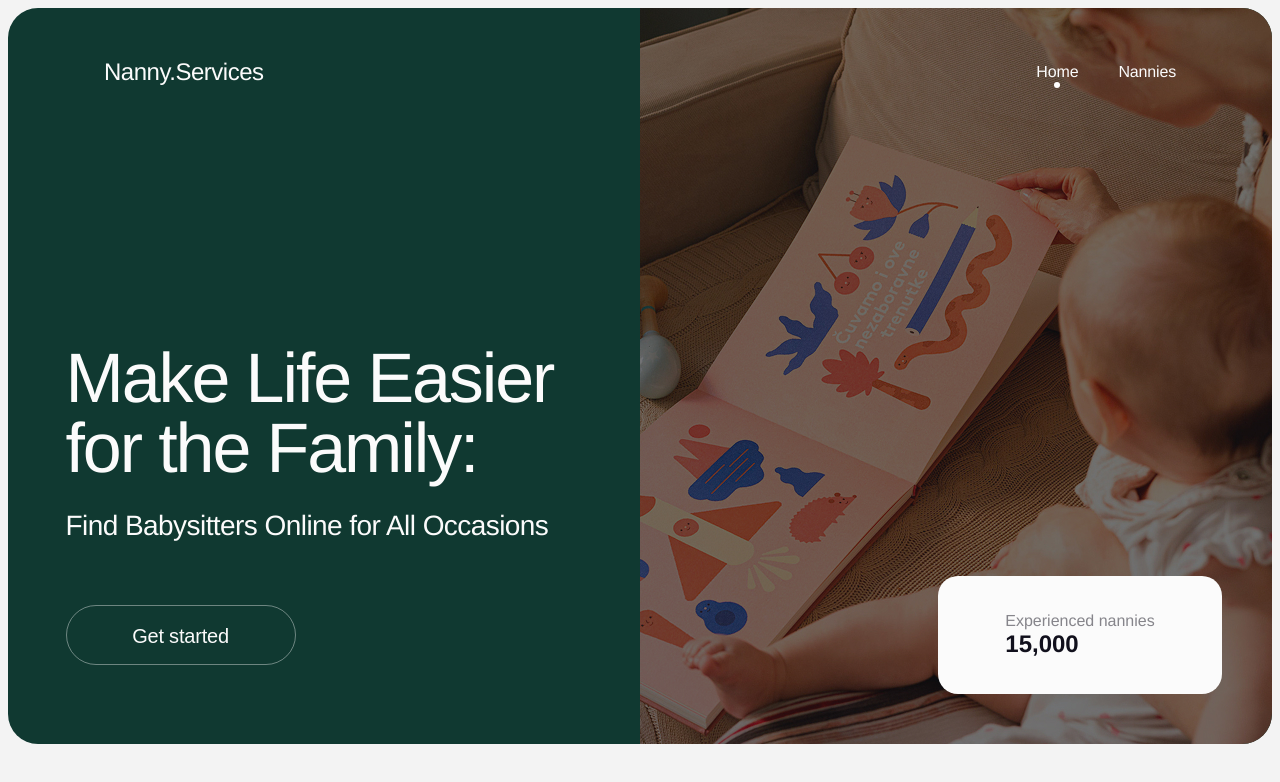
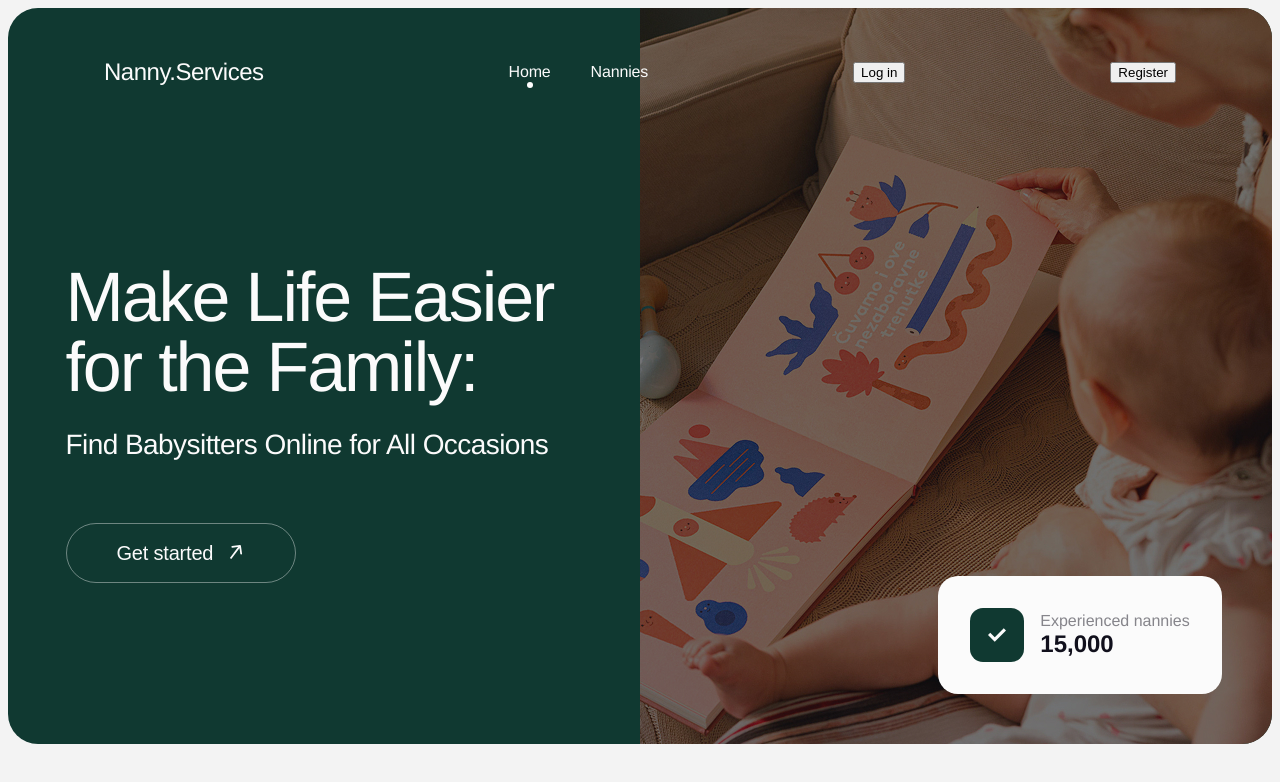
Before and after one commit to mafutka/nanny-service-pet-proect, a Next.js app: page / in a window 1280 px wide. Shown: the top 782 px of the page. Built offline with nearby package versions, Linux system fonts and the light colour scheme.

Commit message:
login-register-added

```diff
--- a/components/Header/Header.tsx
+++ b/components/Header/Header.tsx
@@ -1,11 +1,30 @@
+'use client'
+
 import Navigation from "../Navigation/Navigation"
+import { useState } from "react";
+import AuthModal from "../AuthModal/AuthModal";
 import css from "./Header.module.css"
 
 export default function Header() {
+    const [authType, setAuthType] = useState<"login" | "register" | null>(null);
+    const isLoggedIn = false;
     return (
         <header className={css.header}>
             <p className={css.headerLogo}>Nanny.Services</p>
             <Navigation />
+            {!isLoggedIn && (
+  <>
+    <button onClick={() => setAuthType("login")}>Log in</button>
+    <button onClick={() => setAuthType("register")}>Register</button>
+  </>
+)}
+
+{authType && (
+  <AuthModal
+    type={authType}
+    onClose={() => setAuthType(null)}
+  />
+)}
         </header>
     )
 
--- a/components/HomeHero/HomeHero.module.css
+++ b/components/HomeHero/HomeHero.module.css
@@ -20,6 +20,7 @@
   padding: 0;
   width: 517px;
   height: 322px;
+  margin-bottom: 163px;
 }
 .heroTitle {
   font-weight: 500;
@@ -49,6 +50,9 @@
   font-size: 20px;
   line-height: 120%;
   letter-spacing: -0.01em;
+  display: inline-flex;
+  align-items: center;
+  gap: 16px;
   color: var(--text-light);
 }
 .imgWrapper {
@@ -73,8 +77,18 @@
   border-radius: 20px;
   background: var(--background-light);
   display: flex;
+  align-items: center;
   justify-content: center;
-  align-items: center;
+  gap: 16px;
+}
+.bedjeIcon{
+  border-radius: 13px;
+width: 54px;
+height: 54px;
+background: var(--background-header);
+ display: flex;
+justify-content: center;
+align-items: center;
 }
 
 .badjeText {
--- a/components/HomeHero/HomeHero.tsx
+++ b/components/HomeHero/HomeHero.tsx
@@ -1,30 +1,45 @@
 import css from "./HomeHero.module.css"
 
-export default function HomeHero({children,}: {children: React.ReactNode}) {
+export default function HomeHero({ children }: { children: React.ReactNode }) {
   return (
     <section className={css.hero}>
       {children}
       <div className={css.HeroContainer}>
         <div className={css.heroInfo}>
           <h1 className={css.heroTitle}>Make Life Easier for the Family:</h1>
-            <p className={css.heroText}>Find Babysitters Online for All Occasions</p>
-            <button className={css.heroBtn}>Get started
+          <p className={css.heroText}>
+            Find Babysitters Online for All Occasions
+          </p>
+          <button className={css.heroBtn}>
+            Get started
             <span>
-
+              <svg width="14" height="16" className={css.heroIcon1}>
+                <use href="/symbol-defs.svg#icon-Arrow-16"></use>
+              </svg>
             </span>
           </button>
         </div>
       </div>
       <div className={css.imgWrapper}>
-            <img className={css.heroImg} src="/HeroPicture.jpg" width="699" height="736" alt="Hero Picture" />
+        <img
+          className={css.heroImg}
+          src="/HeroPicture.jpg"
+          width="699"
+          height="736"
+          alt="Hero Picture"
+        />
         <div className={css.badgeWrapper}>
+            <div className={css.bedjeIcon}>
+            <svg width="28" height="18" className={css.heroIcon2}>
+                <use href="/symbol-defs.svg#icon-feCheck0"></use>
+              </svg>
+              </div>
           <div className={css.badjeInfo}>
             <p className={css.badjeText}>Experienced nannies</p>
             <h3 className={css.badjeNumber}>15,000</h3>
           </div>
         </div>
       </div>
-
     </section>
   )
 }
```
Lines whose indentation alone changed are shown as unchanged.
